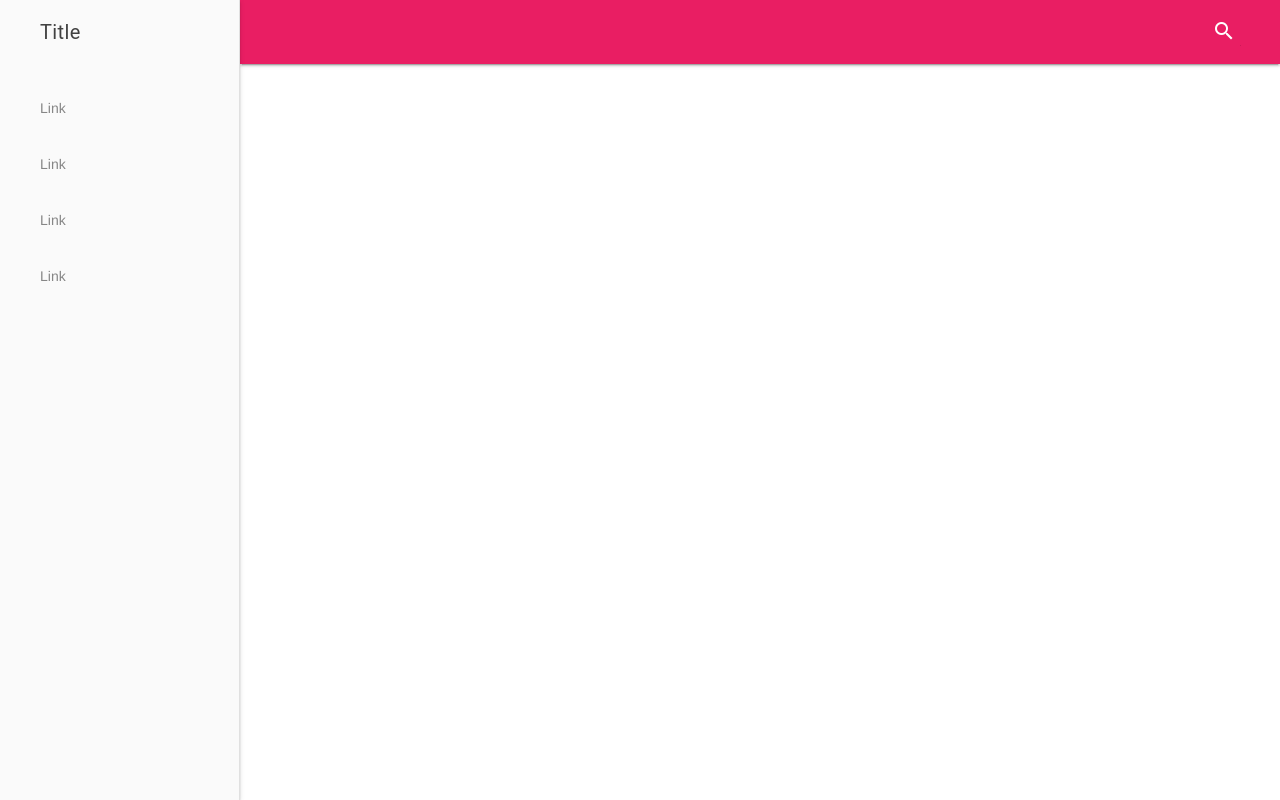
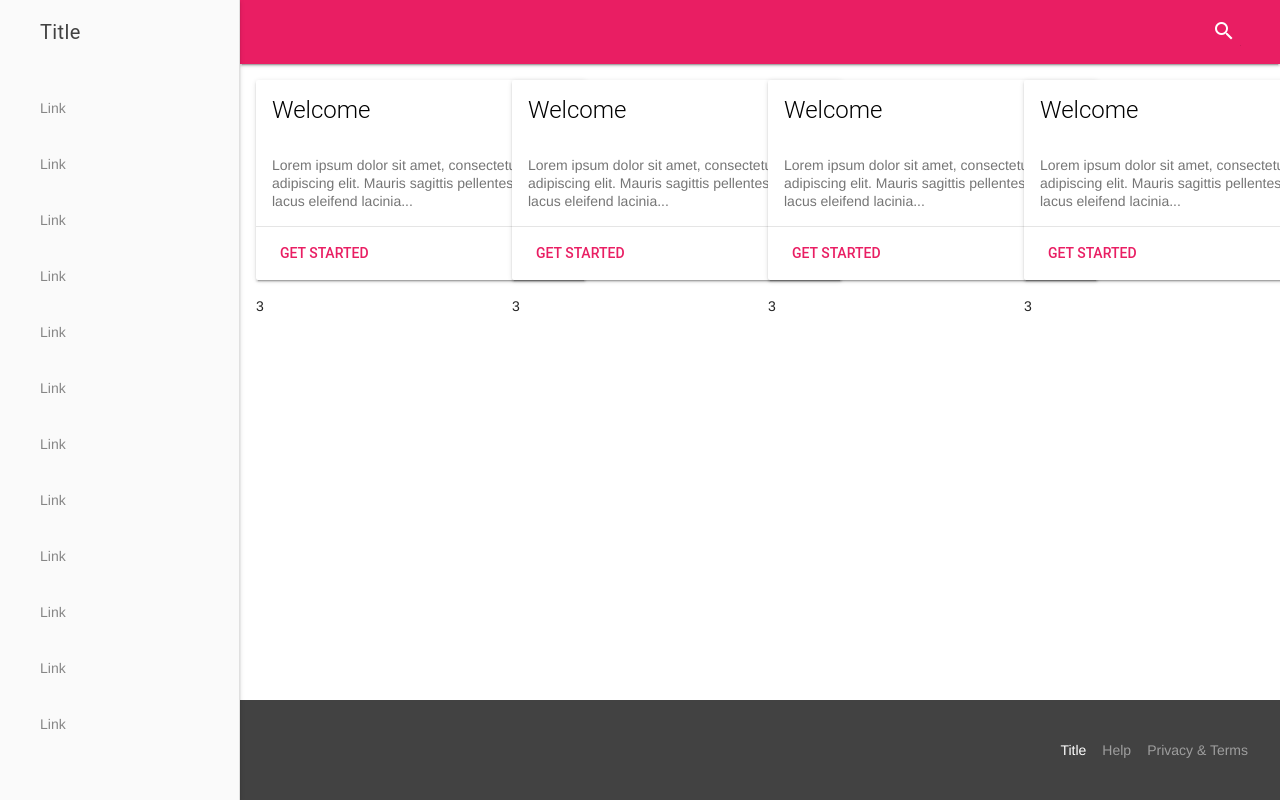
Before and after one commit to webeli/material-design-lite-theme, a plain HTML site: page products.html in a window 1280 px wide. Drawn offline with nearby package versions, Linux system fonts and the light colour scheme.

Commit message:
added cards and footer

```diff
--- a/products.html
+++ b/products.html
@@ -6,7 +6,7 @@
     <link rel="stylesheet" href="https://fonts.googleapis.com/icon?family=Material+Icons">
     <link rel="stylesheet" href="https://code.getmdl.io/1.1.3/material.pink-blue.min.css" />
     <script defer src="https://code.getmdl.io/1.1.3/material.min.js"></script>
-    <title>Products</title>
+    <title>Product</title>
 </head>
 <body>
 <!-- The drawer is always open in large screens. The header is always shown,
@@ -36,11 +36,119 @@
             <a class="mdl-navigation__link" href="">Link</a>
             <a class="mdl-navigation__link" href="">Link</a>
             <a class="mdl-navigation__link" href="">Link</a>
+            <a class="mdl-navigation__link" href="">Link</a>
+            <a class="mdl-navigation__link" href="">Link</a>
+            <a class="mdl-navigation__link" href="">Link</a>
+            <a class="mdl-navigation__link" href="">Link</a>
+            <a class="mdl-navigation__link" href="">Link</a>
+            <a class="mdl-navigation__link" href="">Link</a>
+            <a class="mdl-navigation__link" href="">Link</a>
+            <a class="mdl-navigation__link" href="">Link</a>
         </nav>
     </div>
     <main class="mdl-layout__content">
-        <div class="page-content"><!-- Your content goes here --></div>
+        <div class="page-content">
+            <div class="mdl-grid">
+                <div class="mdl-cell mdl-cell--3-col">
+                    <div class="demo-card-wide mdl-card mdl-shadow--2dp">
+                        <div class="mdl-card__title">
+                            <h2 class="mdl-card__title-text">Welcome</h2>
+                        </div>
+                        <div class="mdl-card__supporting-text">
+                            Lorem ipsum dolor sit amet, consectetur adipiscing elit.
+                            Mauris sagittis pellentesque lacus eleifend lacinia...
+                        </div>
+                        <div class="mdl-card__actions mdl-card--border">
+                            <a class="mdl-button mdl-button--colored mdl-js-button mdl-js-ripple-effect">
+                                Get Started
+                            </a>
+                        </div>
+                        <div class="mdl-card__menu">
+                            <button class="mdl-button mdl-button--icon mdl-js-button mdl-js-ripple-effect">
+                                <i class="material-icons">share</i>
+                            </button>
+                        </div>
+                    </div>
+                </div>
+                <div class="mdl-cell mdl-cell--3-col">
+                    <div class="demo-card-wide mdl-card mdl-shadow--2dp">
+                        <div class="mdl-card__title">
+                            <h2 class="mdl-card__title-text">Welcome</h2>
+                        </div>
+                        <div class="mdl-card__supporting-text">
+                            Lorem ipsum dolor sit amet, consectetur adipiscing elit.
+                            Mauris sagittis pellentesque lacus eleifend lacinia...
+                        </div>
+                        <div class="mdl-card__actions mdl-card--border">
+                            <a class="mdl-button mdl-button--colored mdl-js-button mdl-js-ripple-effect">
+                                Get Started
+                            </a>
+                        </div>
+                        <div class="mdl-card__menu">
+                            <button class="mdl-button mdl-button--icon mdl-js-button mdl-js-ripple-effect">
+                                <i class="material-icons">share</i>
+                            </button>
+                        </div>
+                    </div>
+                </div>
+                <div class="mdl-cell mdl-cell--3-col">
+                    <div class="demo-card-wide mdl-card mdl-shadow--2dp">
+                        <div class="mdl-card__title">
+                            <h2 class="mdl-card__title-text">Welcome</h2>
+                        </div>
+                        <div class="mdl-card__supporting-text">
+                            Lorem ipsum dolor sit amet, consectetur adipiscing elit.
+                            Mauris sagittis pellentesque lacus eleifend lacinia...
+                        </div>
+                        <div class="mdl-card__actions mdl-card--border">
+                            <a class="mdl-button mdl-button--colored mdl-js-button mdl-js-ripple-effect">
+                                Get Started
+                            </a>
+                        </div>
+                        <div class="mdl-card__menu">
+                            <button class="mdl-button mdl-button--icon mdl-js-button mdl-js-ripple-effect">
+                                <i class="material-icons">share</i>
+                            </button>
+                        </div>
+                    </div>
+                </div>
+                <div class="mdl-cell mdl-cell--3-col">
+                    <div class="demo-card-wide mdl-card mdl-shadow--2dp">
+                        <div class="mdl-card__title">
+                            <h2 class="mdl-card__title-text">Welcome</h2>
+                        </div>
+                        <div class="mdl-card__supporting-text">
+                            Lorem ipsum dolor sit amet, consectetur adipiscing elit.
+                            Mauris sagittis pellentesque lacus eleifend lacinia...
+                        </div>
+                        <div class="mdl-card__actions mdl-card--border">
+                            <a class="mdl-button mdl-button--colored mdl-js-button mdl-js-ripple-effect">
+                                Get Started
+                            </a>
+                        </div>
+                        <div class="mdl-card__menu">
+                            <button class="mdl-button mdl-button--icon mdl-js-button mdl-js-ripple-effect">
+                                <i class="material-icons">s</i>
+                            </button>
+                        </div>
+                    </div>
+                </div>
+                <div class="mdl-cell mdl-cell--3-col">3</div>
+                <div class="mdl-cell mdl-cell--3-col">3</div>
+                <div class="mdl-cell mdl-cell--3-col">3</div>
+                <div class="mdl-cell mdl-cell--3-col">3</div>
+            </div>
+        </div>
     </main>
+    <footer class="mdl-mini-footer">
+        <div class="mdl-mini-footer__right-section">
+            <div class="mdl-logo">Title</div>
+            <ul class="mdl-mini-footer__link-list">
+                <li><a href="#">Help</a></li>
+                <li><a href="#">Privacy & Terms</a></li>
+            </ul>
+        </div>
+    </footer>
 </div>
 </body>
 </html>
```
Also changed, not shown: product.html (+1 -1 lines).
